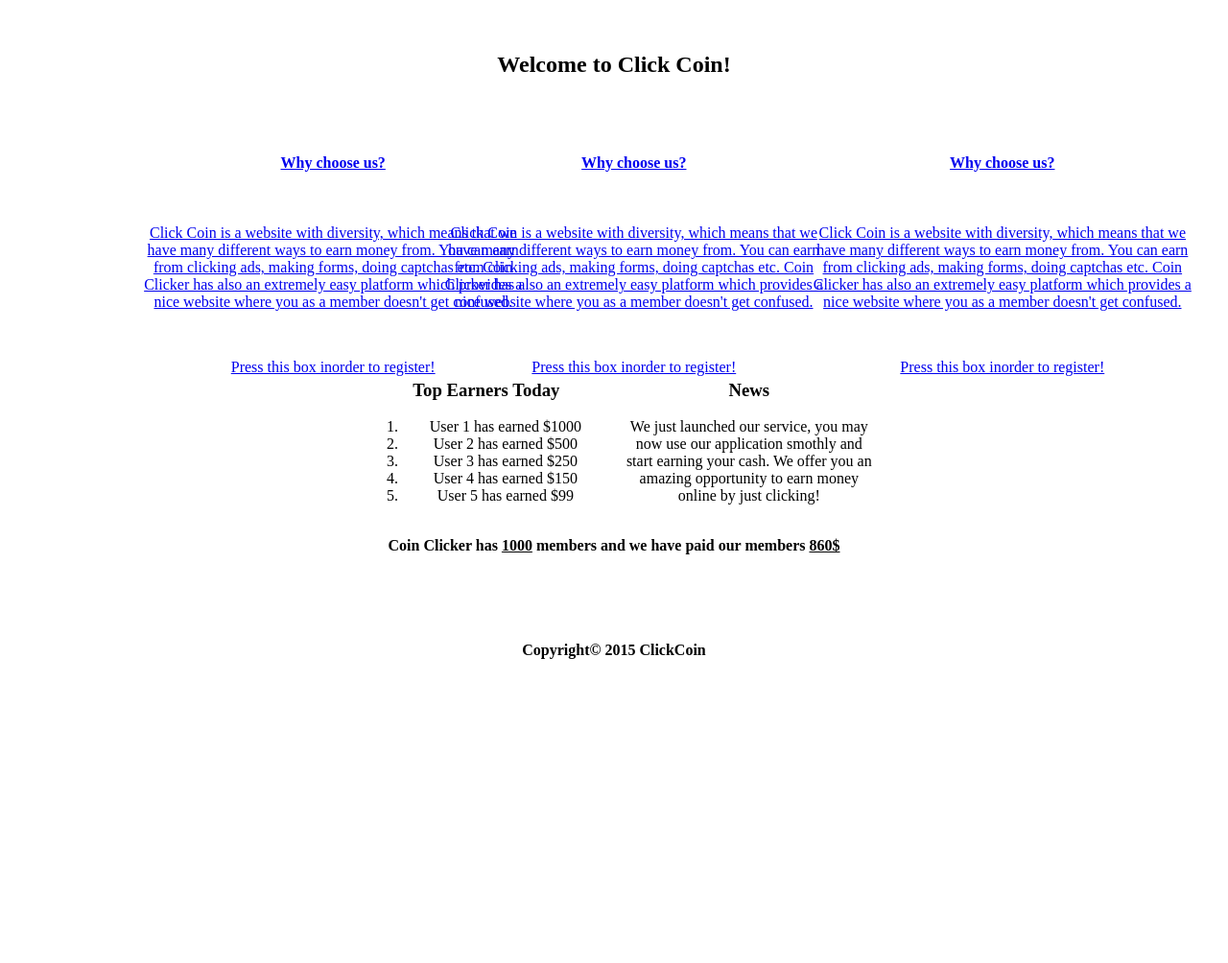
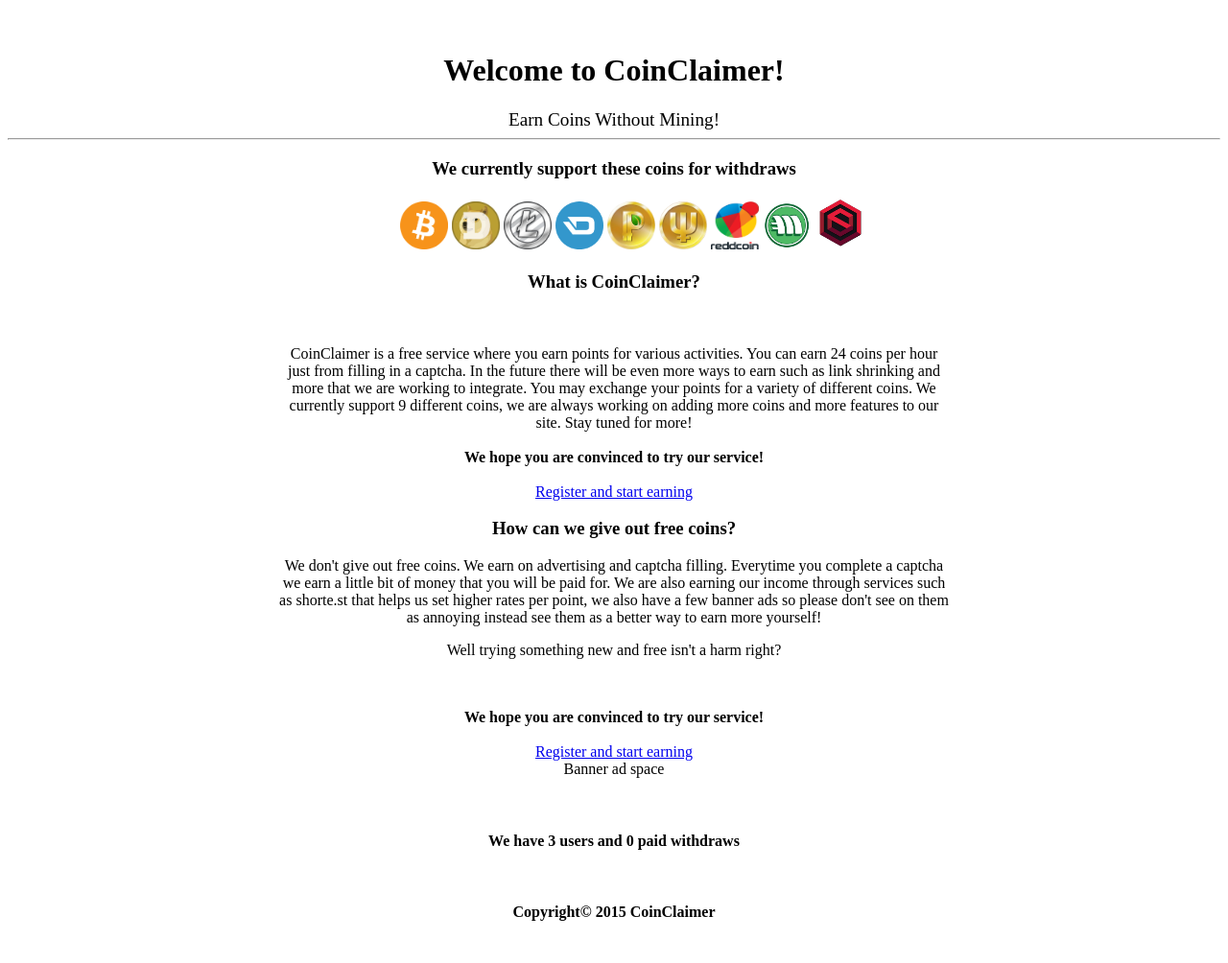
Before and after one commit to DEVVELO/ClickCoin, a PHP site: page / in a window 1280 px wide. Shown: the part 133-1137 px from the top of the page at 96% size. Before the commit the page ends 820 px from the top, so only its background shows below. Run offline with PHP 8.4, Linux system fonts and the light colour scheme.

Commit message:
babom
bitch

```diff
--- a/index.php
+++ b/index.php
@@ -27,75 +27,111 @@
     </div>
   </div>
 </nav><center><br>
-<h2>Welcome to Click Coin!</h2>
-	<div class="progress" style="width:420px; height:3px;">
-	  <div class="progress-bar" style="width:100%;"></div>
-	</div><br><br>
-	<div class="list-group">
-	  <a href="register.php" class="list-group-item" style="width:400px; position:absolute;left:11.5%;">
-	    <h4 class="list-group-item-heading">Why choose us?</h4><br>
-	    <p class="list-group-item-text">Click Coin is a website with diversity, which means that we have many different ways to earn money from. You can earn from clicking ads, making forms, doing captchas etc. Coin Clicker has also an extremely easy platform which provides a nice website where you as a member doesn't get confused.</p><br><p class="text-danger">Press this box inorder to register!</p>
-	  </a><div class="list-group">
-	  <a href="register.php" class="list-group-item" style="width:400px; position:absolute;left:36%;">
-    <h4 class="list-group-item-heading">Why choose us?</h4><br>
-    <p class="list-group-item-text">Click Coin is a website with diversity, which means that we have many different ways to earn money from. You can earn from clicking ads, making forms, doing captchas etc. Coin Clicker has also an extremely easy platform which provides a nice website where you as a member doesn't get confused.</p><br><p class="text-danger">Press this box inorder to register!</p>
-		</p>
-	  </a><a href="register.php" class="list-group-item" style="width:400px; position:absolute;left:66%;">
-
-    <h4 class="list-group-item-heading">Why choose us?</h4><br>
-    <p class="list-group-item-text">Click Coin is a website with diversity, which means that we have many different ways to earn money from. You can earn from clicking ads, making forms, doing captchas etc. Coin Clicker has also an extremely easy platform which provides a nice website where you as a member doesn't get confused.</p><br><p class="text-danger">Press this box inorder to register!</p>
-	  </a>
+<?php
+//Processing data area
 
 
+?>
+<h1>Welcome to
+CoinClaimer!</h1>
+<big>Earn Coins Without Mining!</big>
+<hr>
+</div>
 
-	  <br><br><br><br><br><br><br><br><br><br><br><br>
- 	<div class="progress" style="width:77%; height:3px;">
- 	  <div class="progress-bar" style="width:100%;"></div>
- 	</div><br>
+<!--Coinpics-->
+<h3>We currently support these coins for withdraws</h3>
+<ul style="list-style-type:none">
+	<li style="display:inline"><img src="images/Bitcoin.png" alt="Bitcoin" height="50" width="50"></li>
+	<li style="display:inline"><img src="images/Dogecoin.png" alt="Dogecoin" height="50" width="50"></li>
+	<li style="display:inline"><img src="images/Litecoin.png" alt="Litecoin" height="50" width="50"></li>
+	<li style="display:inline"><img src="images/Darkcoin.png" alt="Darkcoin" height="50" width="50"></li>
+	<li style="display:inline"><img src="images/Peercoin.png" alt="Peercoin" height="50" width="50"></li>
+	<li style="display:inline"><img src="images/Primecoin.png" alt="Primecoin" height="50" width="50"></li>
+	<li style="display:inline"><img src="images/Reddcoin.png" alt="Reddcoin" height="50" width="50"></li>
+	<li style="display:inline"><img src="images/Mintcoin.png" alt="Mintcoin" height="50" width="50"></li>
+        <li style="display:inline"><img src="images/shadowcoin.png" alt="Shadowcoin" height="55" width="55"></li>
+</ul>
+<!--EndCoinpics-->
 
-	<div class="panel panel-primary" style="width:20%; position:absolute;left:29.6%;">
-	  <div class="panel-heading">
-	    <h3 class="panel-title">Top Earners Today</h3>
-	  </div>
-	  <div class="panel-body">
+<style>
+@media only screen and (max-device-width: 480px) {
+div#bar1{
+	position:flex;left:17%;top:45%;
+}
+}
+</style>
+<div class="row">
+<div class="col-md-6" style="" id="bar1">
+<div class="panel panel-primary" style="width:700px;">
+<div class="panel-body" >
+<div align="center" >
 
-		  <ol >
+<h3><b>What is CoinClaimer?</b></h3>
+<br>
 
 
-
-		<li style="position:flex;left:1%;">User 1 has earned $1000   </li>
-
-		<li style="position:flex;left:1%;">User 2 has earned $500  </li>
-
-		<li style="position:flex;left:1%;">User 3 has earned $250  </li>
-
-		<li style="position:flex;left:1%;">User 4 has earned $150  </li>
-
-		<li style="position:flex;left:1%;">User 5 has earned $99  </li>
+<br>
+CoinClaimer is a free service where you earn points for various activities. You can earn 24 coins per hour just from filling in a captcha. In the future there will be even more ways to earn such as link shrinking and more that we are working to integrate. You may exchange your points for a variety of different coins. We currently support 9 different coins, we are always working on adding more coins and more features to our site. Stay tuned for more!
+<br>
+<br>
+<b>We hope you are convinced to try our service!</b>
+<br><br>
+<a href="register" class="btn btn-danger">Register and start earning</a>
+</div>
+</div>
+</div>
+</div>
+<style>
+@media only screen and (max-device-width: 480px) {
+div#bar{
+	position:absolute;left:16%;top:90%;
+}
+}
+</style>
+<div class="col-md-6" style="" id="bar">
+<div class="panel panel-primary" style="width:700px;">
+<div class="panel-body">
+<div align="center">
+<h3><b>How can we give out free coins?</b></h3>
 
 
-	  </div>
-	</div>
-	<div class="panel panel-success" style="width:20%; position:absolute;left:51.0%;">
-	  <div class="panel-heading">
-	    <h3 class="panel-title">News</h3>
-	  </div>
-	  <div class="panel-body">
-	    <p>
-	We just launched our service, you may now use our application smothly and start earning your cash. We offer you an
-	amazing opportunity to earn money online by just clicking!</p>
+<p>We don't give out free coins. We earn on advertising and captcha filling. Everytime you complete a captcha we earn a little bit of money that you will be paid for. We are also earning our income through services such as shorte.st that helps us set higher rates per point, we also have a few banner ads so please don't see on them as annoying instead see them as a better way to earn more yourself! <p>Well trying something new and free isn't a harm right?</p>
 
-	  </div>
-	</div>
+<br>
+<br>
+
+<b>We hope you are convinced to try our service!</b>
+<br>
+<br>
+<a href="register" class="btn btn-danger">Register and start earning</a>
+</div>
+</div>
+</div>
+</div>
+</div>
 
 
+<div align="center">
+Banner ad space<br><br><br>
+<h4>We have 3 users and 0 paid withdraws</h4>
+</div>
+</body>
+<div id="br">
+</div>
+<br><style>
+@media only screen and (max-device-width: 480px) {
+	div#br{
+		white-space: pre-line;
+		height:900px;
+	}
+}
+</style>
+<footer class="footer" style="position:flex; bottom:0%; overflow:hidden;width:100%;height:70;">
+<div class="well">
+<div align="center">
+<p class="text-muted"><b>Copyright&copy; 2015 CoinClaimer</b></p>
+</div>
+</div>
+</footer>
 
-	</div><br><br><br><br><br><br><br><br><br>
-	<h4>Coin Clicker has <u>1000</u> members and we have paid our members <u>860$</u></h4>
-<br><br><br>
-<p class="text-muted" style="overflow:hidden;position:flex;bottom:0%;"><b>Copyright&copy; 2015 ClickCoin</b></p>
-</center>
-</footer>
-</center>
-</body>
 </html>
```
Also changed, not shown: images/Bitcoin.png (added), images/COin.gif (added), images/Darkcoin.png (added), images/Dogecoin.png (added), images/Litecoin.png (added), images/Mintcoin.png (added), images/Peercoin.png (added), images/Primecoin.png (added), images/Reddcoin.png (added), images/shadowcoin.png (added).
